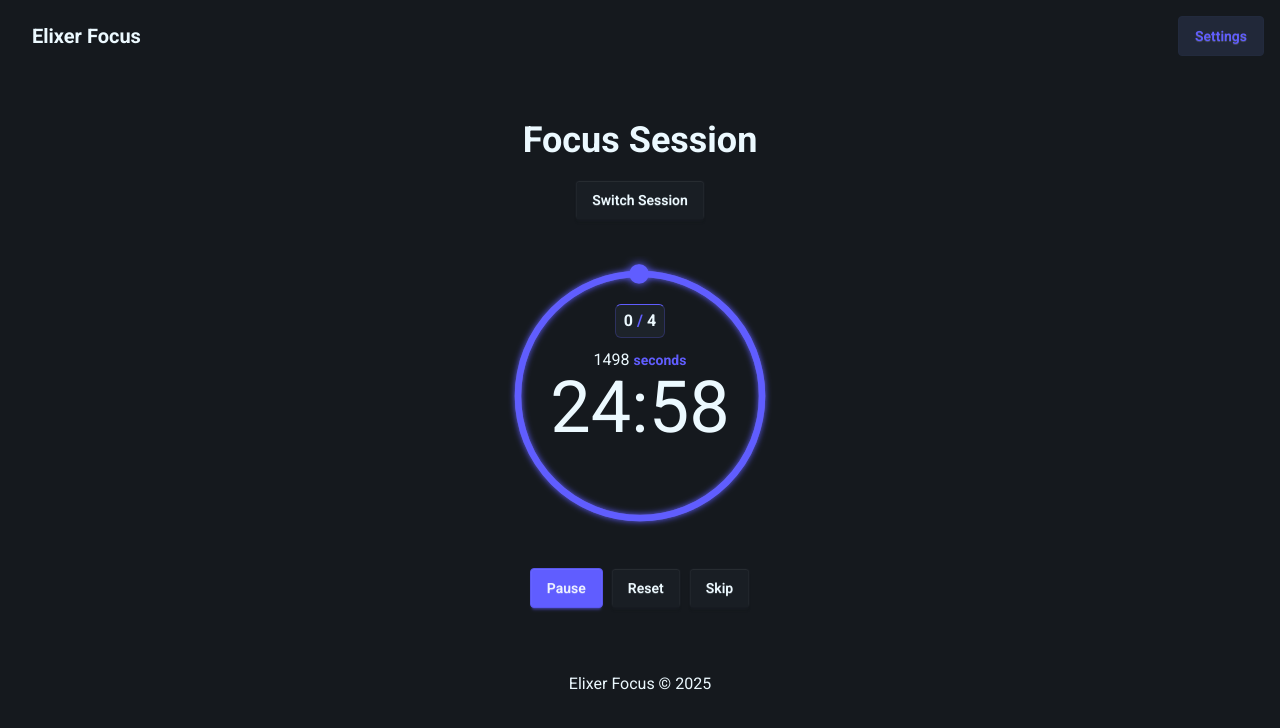
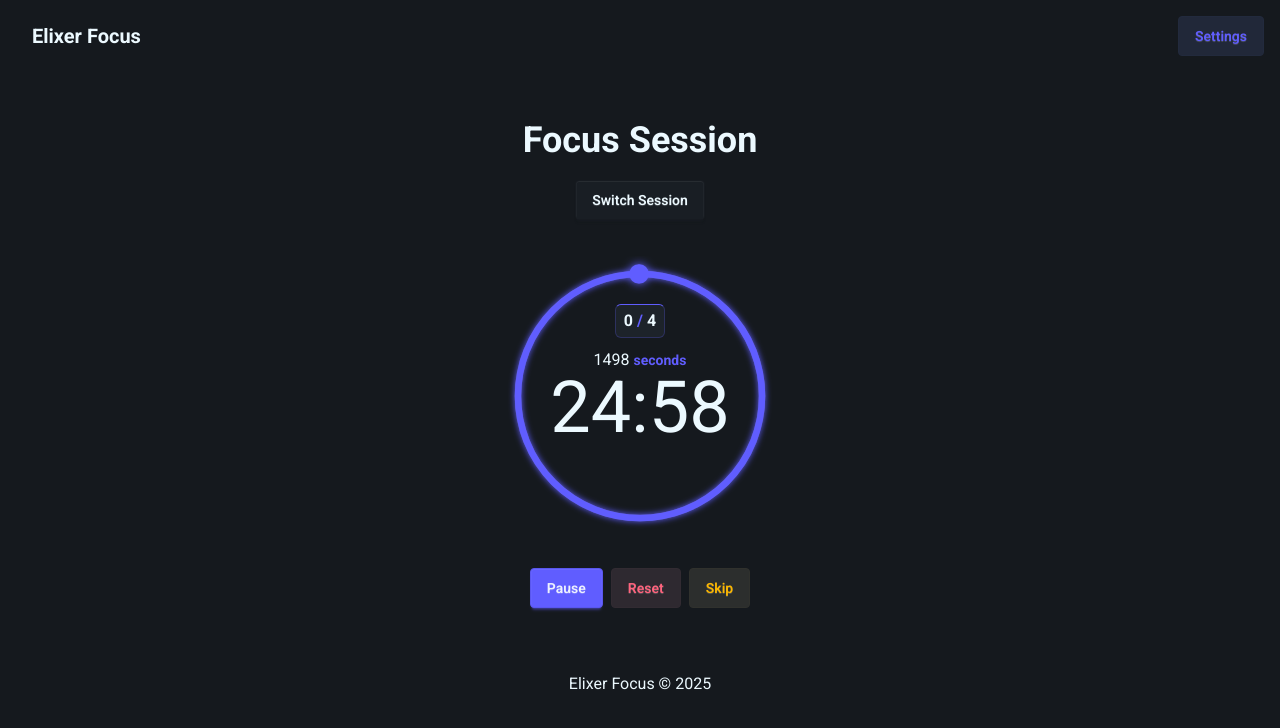
Before and after one commit to elixer-prince/elixer-focus, a React (Vite) app in the folder react-frontend/: page / in a window 1280 px wide. Both pictures are taken after a click on the button "Start". Shown: the top 728 px of the page. Built offline with nearby package versions, Linux system fonts and the light colour scheme.

Commit message:
style(countdown-timer): diversify the timer button styles

```diff
--- a/react-frontend/src/features/CountdownTimer/ButtonControls/ResetButton.tsx
+++ b/react-frontend/src/features/CountdownTimer/ButtonControls/ResetButton.tsx
@@ -4,7 +4,7 @@ const ResetButton = () => {
     const { resetCountdownWithSound } = useResetCountdown();
 
     return (
-        <button className="btn" onClick={resetCountdownWithSound}>
+        <button className="btn btn-error btn-soft" onClick={resetCountdownWithSound}>
             Reset
         </button>
     );
--- a/react-frontend/src/features/CountdownTimer/ButtonControls/SkipButton/Index.tsx
+++ b/react-frontend/src/features/CountdownTimer/ButtonControls/SkipButton/Index.tsx
@@ -4,7 +4,7 @@ const SkipButton = () => {
     const { skipCountdown } = useSkipCountdown();
 
     return (
-        <button className="btn" onClick={skipCountdown}>
+        <button className="btn btn-soft btn-warning" onClick={skipCountdown}>
             Skip
         </button>
     );
```
